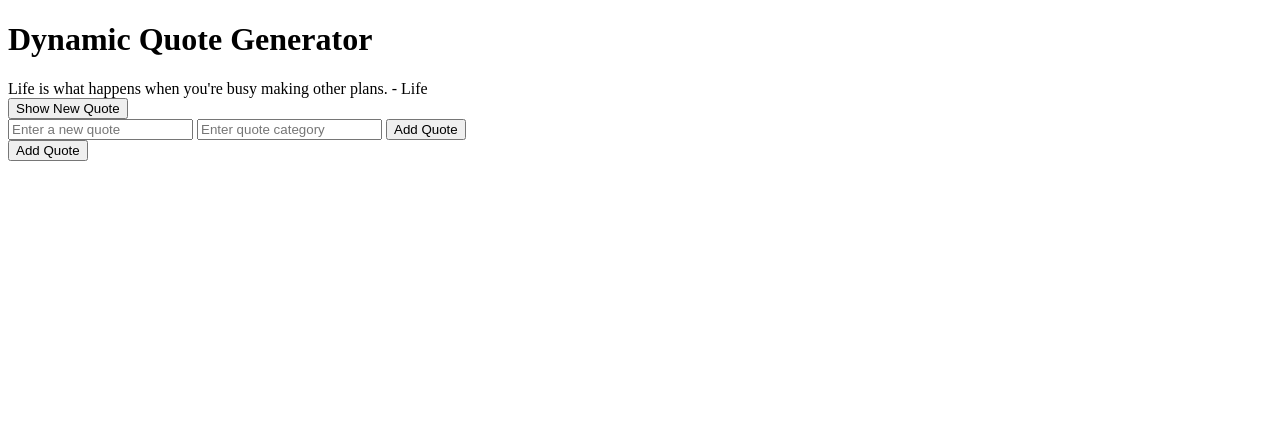
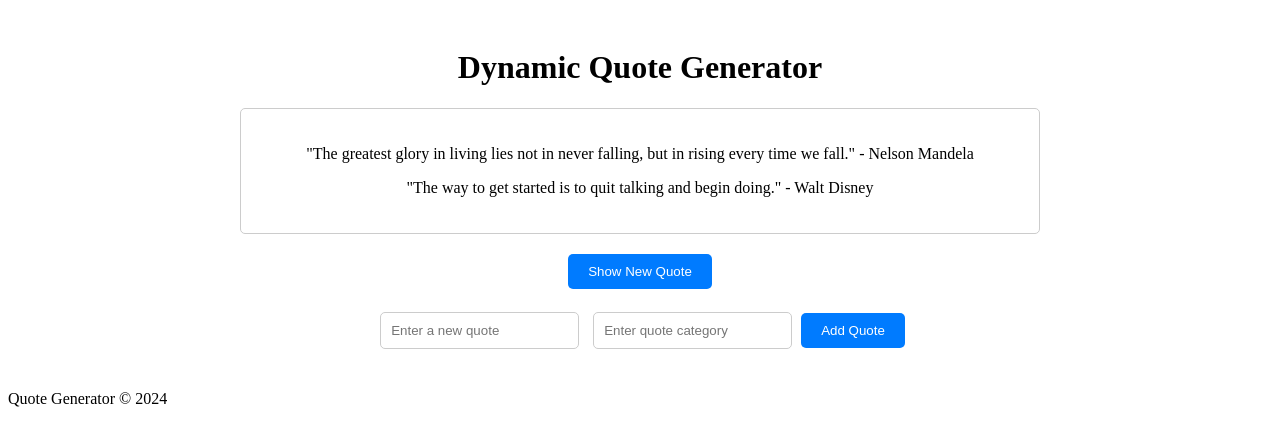
Before and after one commit to getishe/alx_fe_javascript, a plain HTML site: page dom-manipulation/index.html in a window 1280 px wide. Both pictures are taken after a click on the button "Show New Quote". Drawn offline with Linux system fonts and the light colour scheme.

Commit message:
Refactor HTML structure and uncomment JavaScript code for quote management functionality

```diff
--- a/dom-manipulation/index.html
+++ b/dom-manipulation/index.html
@@ -1,4 +1,5 @@
-<!-- <!DOCTYPE html>
+<!---------- code 1 --------- -->
+<!DOCTYPE html>
 <html lang="en">
 <head>
     <meta charset="UTF-8">
@@ -30,9 +31,11 @@
     </footer>
     <script src="script.js"></script>
 </body>
-</html> -->
+</html>
+<!---------- code 1 --------- -->
 
-<!DOCTYPE html>
+
+<!-- <!DOCTYPE html>
 <html lang="en">
 <head>
   <meta charset="UTF-8">
@@ -44,11 +47,11 @@
   <div id="quoteDisplay"></div>
   <button id="newQuote">Show New Quote</button>
   <div>
-    <!-- <input id="newQuoteText" type="text" placeholder="Enter a new quote" />
-    <input id="newQuoteCategory" type="text" placeholder="Enter quote category" /> -->
+    <input id="newQuoteText" type="text" placeholder="Enter a new quote" />
+    <input id="newQuoteCategory" type="text" placeholder="Enter quote category" />
     <div id="quoteFormContainer"></div>
     <button onclick="addQuote()">Add Quote</button>
   </div>
   <script src="script.js"></script>
 </body>
-</html>
+</html> -->
--- a/dom-manipulation/script.js
+++ b/dom-manipulation/script.js
@@ -1,71 +1,71 @@
        ////////////////////////////  code 1 ///////////////////////////////
 
 
-// // Get DOM elements
-// const form = document.getElementById('quoteForm');
-// const quoteInput = document.getElementById('newQuoteText');
-// const authorInput = document.getElementById('newQuoteCategory');
-// const newQuoteBtn = document.getElementById('newQuote');
-// const quoteDisplay = document.getElementById('quoteDisplay');
-// const quoteText = document.querySelector('.quote');
-// const quoteCategory = document.querySelector('.quoteCategory');
+// Get DOM elements
+const form = document.getElementById('quoteForm');
+const quoteInput = document.getElementById('newQuoteText');
+const authorInput = document.getElementById('newQuoteCategory');
+const newQuoteBtn = document.getElementById('newQuote');
+const quoteDisplay = document.getElementById('quoteDisplay');
+const quoteText = document.querySelector('.quote');
+const quoteCategory = document.querySelector('.quoteCategory');
 
-// // Initial quotes array with sample data
-// const quotes = [
-//     {
-//         quote: "The greatest glory in living lies not in never falling, but in rising every time we fall.",
-//         author: "Nelson Mandela"
-//     },
-//     {
-//         quote: "The way to get started is to quit talking and begin doing.",
-//         author: "Walt Disney"
-//     }
-// ];
+// Initial quotes array with sample data
+const quotes = [
+    {
+        quote: "The greatest glory in living lies not in never falling, but in rising every time we fall.",
+        author: "Nelson Mandela"
+    },
+    {
+        quote: "The way to get started is to quit talking and begin doing.",
+        author: "Walt Disney"
+    }
+];
 
-// // Function to display all quotes in the DOM
-// function displayQuotes() {
-//     // Clear existing quotes
-//     quoteDisplay.innerHTML = '';
+// Function to display all quotes in the DOM
+function displayQuotes() {
+    // Clear existing quotes
+    quoteDisplay.innerHTML = '';
 
-//     // Create and append new quote elements
-//     quotes.forEach((quoteObj) => {
-//         const quoteElement = document.createElement('p');
-//         quoteElement.textContent = `"${quoteObj.quote}" - ${quoteObj.author}`;
-//         quoteDisplay.appendChild(quoteElement);
-//     });
+    // Create and append new quote elements
+    quotes.forEach((quoteObj) => {
+        const quoteElement = document.createElement('p');
+        quoteElement.textContent = `"${quoteObj.quote}" - ${quoteObj.author}`;
+        quoteDisplay.appendChild(quoteElement);
+    });
 
-//     // Show the quotes container
-//     quoteDisplay.style.display = 'block';
-// }
+    // Show the quotes container
+    quoteDisplay.style.display = 'block';
+}
 
-// // Function to add a new quote to the quotes array
-// function addQuote() {
-//     // Create new quote object from form inputs
-//     const newQuote = {
-//         quote: quoteInput.value.trim(),
-//         author: authorInput.value.trim()
-//     };
+// Function to add a new quote to the quotes array
+function addQuote() {
+    // Create new quote object from form inputs
+    const newQuote = {
+        quote: quoteInput.value.trim(),
+        author: authorInput.value.trim()
+    };
 
-//     // Validate and add the new quote
-//     if (newQuote.quote && newQuote.author) {
-//         quotes.push(newQuote);
-//         // Clear form inputs
-//         quoteInput.value = '';
-//         authorInput.value = '';
-//         // Update display with new quote
-//         displayQuotes();
-//     }
-// }
+    // Validate and add the new quote
+    if (newQuote.quote && newQuote.author) {
+        quotes.push(newQuote);
+        // Clear form inputs
+        quoteInput.value = '';
+        authorInput.value = '';
+        // Update display with new quote
+        displayQuotes();
+    }
+}
 
-// // Event Listeners for user interactions
-// // Display quotes when button is clicked
-// newQuoteBtn.addEventListener('click', displayQuotes);
+// Event Listeners for user interactions
+// Display quotes when button is clicked
+newQuoteBtn.addEventListener('click', displayQuotes);
 
-// // Handle form submission
-// form.addEventListener('submit', (event) => {
-//     event.preventDefault();  // Prevent form from submitting
-//     addQuote();  // Add the new quote
-// });
+// Handle form submission
+form.addEventListener('submit', (event) => {
+    event.preventDefault();  // Prevent form from submitting
+    addQuote();  // Add the new quote
+});
 
 
 ////////////////////////////  code 2 ///////////////////////////////
@@ -73,7 +73,7 @@
 
 
 
-// Array to store quotes
+// //Array to store quotes
 // let quotes = [
 //     { text: "The best way to predict the future is to create it.", category: "Inspirational" },
 //     { text: "Life is what happens when you're busy making other plans.", category: "Life" }
@@ -105,48 +105,48 @@
 
 ////////////////////////////  code 3 ///////////////////////////////
 
-// Array to store quotes
-let quotes = [
-    { text: "The best way to predict the future is to create it.", category: "Inspirational" },
-    { text: "Life is what happens when you're busy making other plans.", category: "Life" }
-  ];
+   //Array to store quotes
+// let quotes = [
+//     { text: "The best way to predict the future is to create it.", category: "Inspirational" },
+//     { text: "Life is what happens when you're busy making other plans.", category: "Life" }
+//   ];
 
-  // Function to display a random quote
-  function showRandomQuote() {
-    let randomIndex = Math.floor(Math.random() * quotes.length);
-    let quote = quotes[randomIndex];
-    document.getElementById('quoteDisplay').innerText = `${quote.text} - ${quote.category}`;
-  }
+//   // Function to display a random quote
+//   function showRandomQuote() {
+//     let randomIndex = Math.floor(Math.random() * quotes.length);
+//     let quote = quotes[randomIndex];
+//     document.getElementById('quoteDisplay').innerText = `${quote.text} - ${quote.category}`;
+//   }
 
-  // Function to create the form for adding new quotes
-  function createAddQuoteForm() {
-    let formContainer = document.getElementById('quoteFormContainer');
-    formContainer.innerHTML = `
-      <div>
-        <input id="newQuoteText" type="text" placeholder="Enter a new quote" />
-        <input id="newQuoteCategory" type="text" placeholder="Enter quote category" />
-        <button id="addQuoteButton">Add Quote</button>
-      </div>
-    `;
+//   // Function to create the form for adding new quotes
+//   function createAddQuoteForm() {
+//     let formContainer = document.getElementById('quoteFormContainer');
+//     formContainer.innerHTML = `
+//       <div>
+//         <input id="newQuoteText" type="text" placeholder="Enter a new quote" />
+//         <input id="newQuoteCategory" type="text" placeholder="Enter quote category" />
+//         <button id="addQuoteButton">Add Quote</button>
+//       </div>
+//     `;
 
-    document.getElementById('addQuoteButton').addEventListener('click', addQuote);
-  }
+//     document.getElementById('addQuoteButton').addEventListener('click', addQuote);
+//   }
 
-  // Function to add a new quote
-  function addQuote() {
-    let newQuoteText = document.getElementById('newQuoteText').value;
-    let newQuoteCategory = document.getElementById('newQuoteCategory').value;
-    if (newQuoteText && newQuoteCategory) {
-      quotes.push({ text: newQuoteText, category: newQuoteCategory });
-      alert("Quote added successfully!");
-      document.getElementById('newQuoteText').value = '';
-      document.getElementById('newQuoteCategory').value = '';
-    } else {
-      alert("Please fill in both fields.");
-    }
-  }
+//   // Function to add a new quote
+//   function addQuote() {
+//     let newQuoteText = document.getElementById('newQuoteText').value;
+//     let newQuoteCategory = document.getElementById('newQuoteCategory').value;
+//     if (newQuoteText && newQuoteCategory) {
+//       quotes.push({ text: newQuoteText, category: newQuoteCategory });
+//       alert("Quote added successfully!");
+//       document.getElementById('newQuoteText').value = '';
+//       document.getElementById('newQuoteCategory').value = '';
+//     } else {
+//       alert("Please fill in both fields.");
+//     }
+//   }
 
-  document.getElementById('newQuote').addEventListener('click', showRandomQuote);
+//   document.getElementById('newQuote').addEventListener('click', showRandomQuote);
 
-  // Call createAddQuoteForm to display the form on page load
-  createAddQuoteForm();
+//   // Call createAddQuoteForm to display the form on page load
+//   createAddQuoteForm();
```
